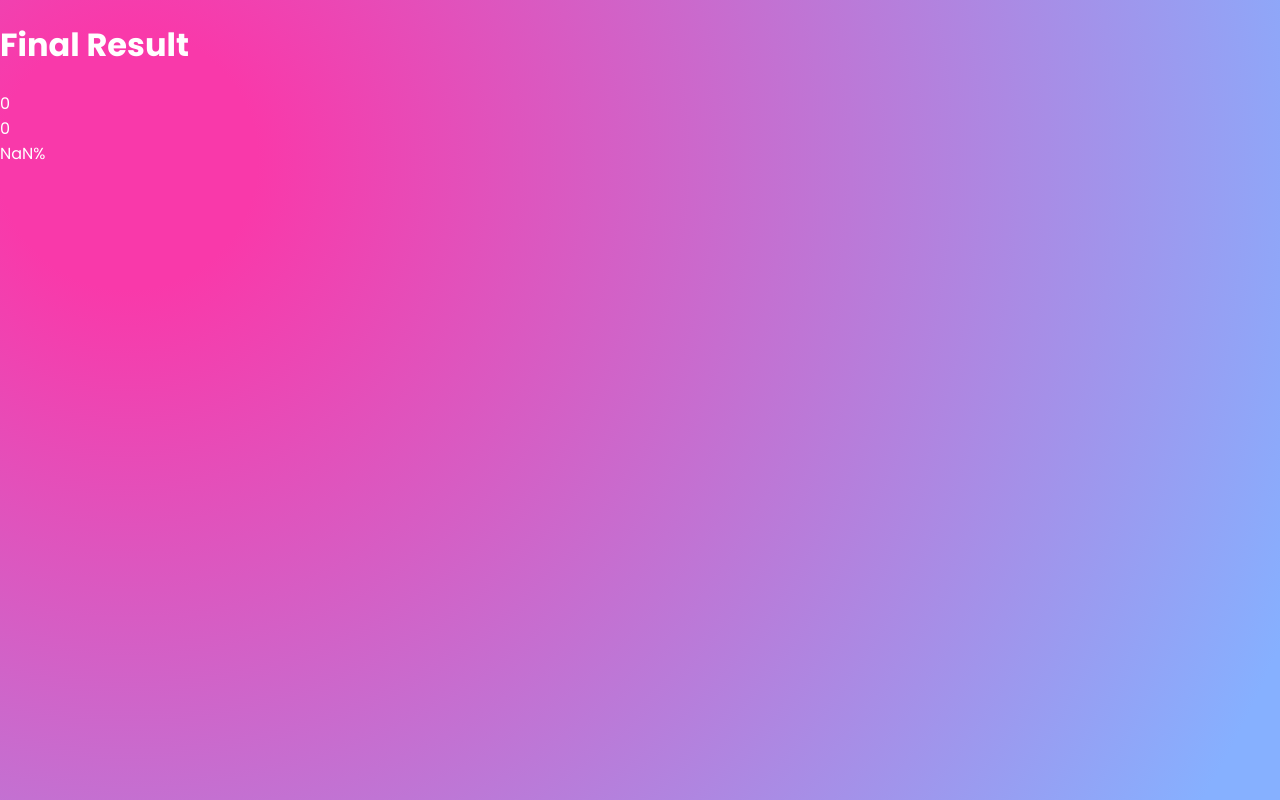
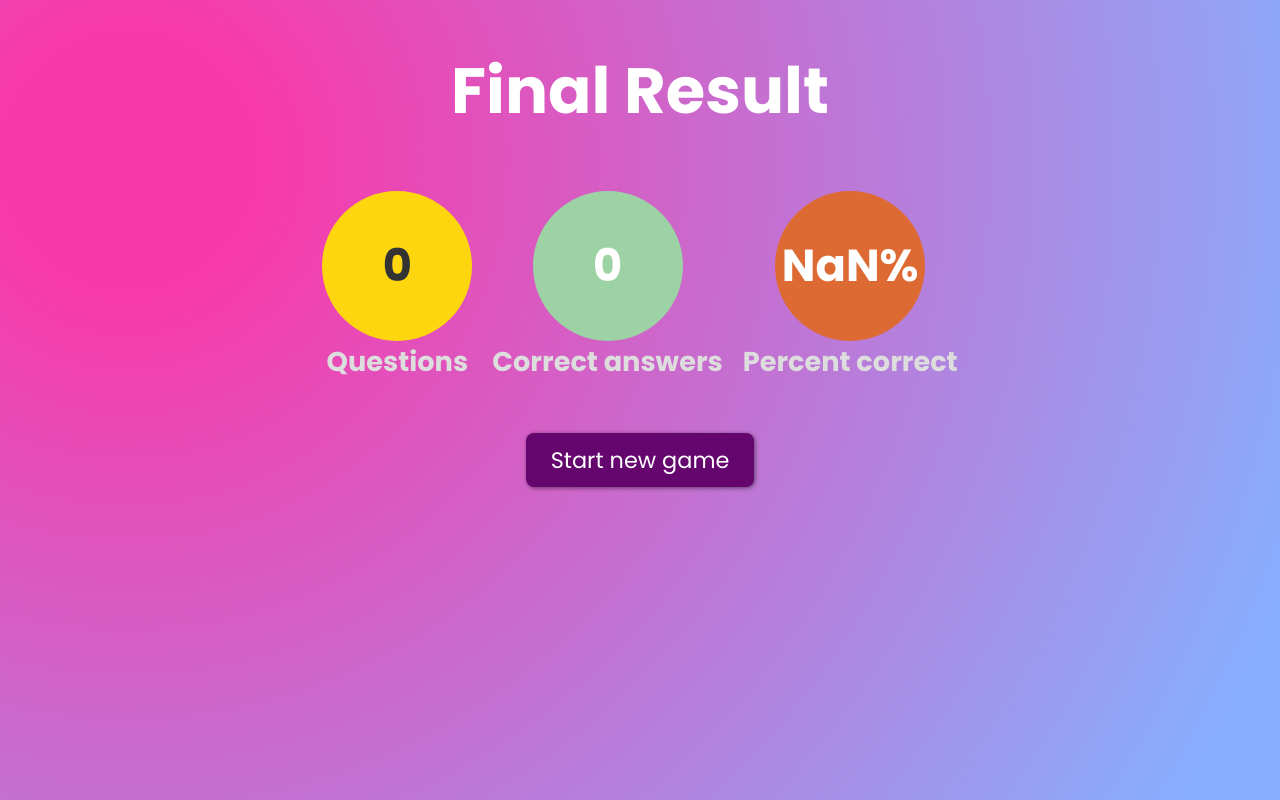
Before and after one commit to gabrielDpadua21/quizz-programmer, a Next.js app: page /result in a window 1280 px wide. Built offline with nearby package versions, Linux system fonts and the light colour scheme.

Commit message:
feat: statistics component

```diff
--- /dev/null
+++ b/src/components/Statistics.tsx
@@ -0,0 +1,28 @@
+import styles from "../styles/Statistics.module.css";
+
+interface StatisticsProps {
+    value: any;
+    text: string;
+    color_background?: string;
+    color?: string
+}
+
+const Statistics: React.FC<StatisticsProps> = (props: StatisticsProps) => {
+    return (
+        <>
+            <div className={styles.statistics}>
+                <div className={styles.value} style={{
+                    backgroundColor: props.color_background ?? "#FDD60F",
+                    color: props.color ?? "#333"
+                }}>
+                    {props.value}
+                </div>
+                <div className={styles.text}>
+                    {props.text}
+                </div>
+            </div>
+        </>
+    )
+}
+
+export default Statistics;
--- a/src/pages/result.tsx
+++ b/src/pages/result.tsx
@@ -1,5 +1,7 @@
+import Statistics from "@/components/Statistics";
 import styles from "../styles/Result.module.css";
 import { useRouter } from "next/router";
+import Button from "@/components/Button";
 
 const Result: React.FC = () => {
     const router = useRouter();
@@ -11,15 +13,25 @@ const Result: React.FC = () => {
     return (
         <div className={styles.result}>
             <h1>Final Result</h1>
-            <span>
-                {total}
-            </span>
-            <span>
-                {correct}
-            </span>
-            <span>
-                {percent}%
-            </span>
+            <div className={styles.container}>
+                <Statistics
+                    text="Questions"
+                    value={total}
+                />
+                <Statistics
+                    text="Correct answers"
+                    value={correct}
+                    color_background="#9CD2A4"
+                    color="#fff"
+                />
+                <Statistics
+                    text="Percent correct"
+                    value={`${percent}%`}
+                    color_background="#DE6A33"
+                    color="#fff"
+                />
+            </div>
+            <Button text="Start new game" href="/"/>
         </div>
     );
 }
--- a/src/styles/Result.module.css
+++ b/src/styles/Result.module.css
@@ -1,4 +1,14 @@
 .result {
     display: flex;
     flex-direction: column;
+    text-align: center;
+    height: 100vh;
+    font-size: 2rem;
+    align-items: center;
 }
+
+.container {
+    display: flex;
+    justify-content: center;
+    align-items: center;
+}
--- /dev/null
+++ b/src/styles/Statistics.module.css
@@ -0,0 +1,23 @@
+.statistics {
+    display: flex;
+    flex-direction: column;
+    align-items: center;
+    margin: 10px;
+}
+
+.value {
+    display: flex;
+    justify-content: center;
+    align-items: center;
+    width: 150px;
+    height: 150px;
+    border-radius: 50%;
+    font-size: 2.8rem;
+    font-weight: 700;
+}
+
+.text {
+    color: #ddd;
+    font-size: 1.7rem;
+    font-weight: 700;
+}
```
